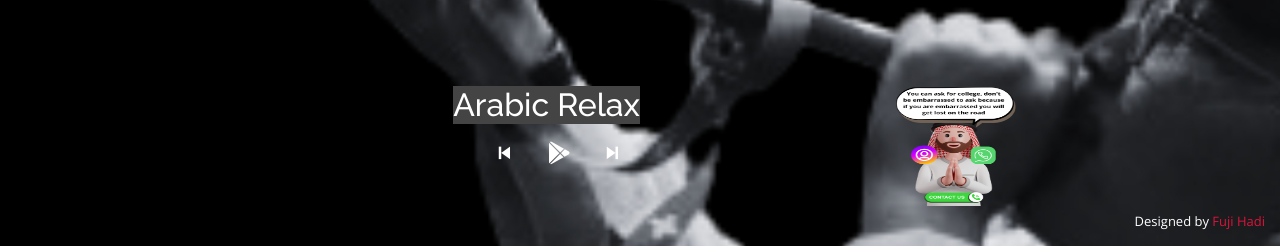
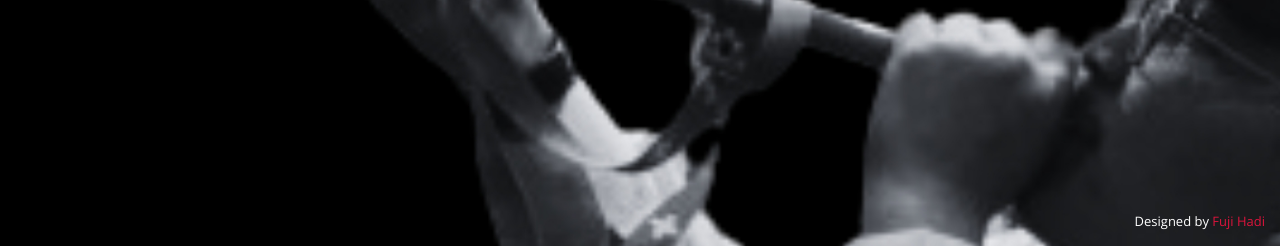
Before and after one commit to DwiDevelopes/portofolio-fuji-hadi-hartanto, a plain HTML site: page index.html in a window 1280 px wide. Shown: the part 554-800 px from the top of the page. Drawn offline with nearby package versions, Linux system fonts and the light colour scheme.

Commit message:
index.html

```diff
--- a/index.html
+++ b/index.html
@@ -39,60 +39,7 @@
   * License: https://bootstrapmade.com/license/
   ======================================================== -->
 </head>
-
 <body>
-  <div class="kontekk">
-<a href="https://wa.me/+62 812-2236-2344?text=I want%20To ask%20in%20for%20help%20me%20plise?"><img src="kontek.png"width="120"height="120"></a>
-  </div>
-    <h2 class="playing"><span class="song-name"></span></h2>
-    <div class="controls">
-      <button class="btn previous"><i class='bx bx-skip-previous'></i></button>
-      <button class="btn play-pause">
-        <i id="bx bx-pause" class="bx bxl-play-store"></i>
-      </button>
-      <button class="btn next"><i class='bx bx-skip-next' ></i></button>
-    </div>
-  <style>
-    .kontekk{
-      position: fixed;
-      top: 80%;
-      z-index: 1000;
-      left: 70%;
-    }
-  </style>
-  <style>
-
-.btn {
-
-  background-color: transparent;
-  color: white;
-  font-size: 30px;
-  border: none;
-  cursor: pointer;
-}
-
-.controls {
-  display: flex;
-       position: fixed;
-      top: 85%;
-      z-index: 2000;
-      right: 50%;
-}
-
-.btn:hover {
-  color: crimson;
-}
-
-.playing {
-  text-align: center;
-    display: flex;
-       position: fixed;
-      top: 80%;
-      z-index: 2000;
-      right: 50%;
-      background:#444;
-}
-  </style>
   <!-- ======= Header ======= -->
   <header id="header">
     <div class="container">
@@ -121,81 +68,8 @@
         <a href="https://www.instagram.com/fuji_h_h?igsh=dXo4bmhwamh0NGl6" class="instagram"><i class="bi bi-instagram"></i></a>
         <a href="https://t.me/@fujihadi1997" class="linkedin"><i class="bi bi-telegram"></i></a>
       </div>
-          <script>
-
-const roy2 = new Audio('arabic.mp3');
-
-const carles2 = new Audio('arabic2.mp3');
-const Fuji2 = new Audio('arabic3.mp3');
-const rara2 = new Audio('arabic4.mp3');
-
-// selecting elements
-const prevBtn = document.querySelector('.previous');
-const playBtn = document.querySelector('.play-pause');
-const nextBtn = document.querySelector('.next');
-const songName = document.querySelector('.song-name');
-const playPauseIcon = document.querySelector('#play-pause-icon');
-
-
-const songs = [
-  { ele: roy2, audioName: 'Arabic Relax' },
-  { ele: carles2, audioName: 'Arabic Battle' },
-    { ele: Fuji2, audioName: 'Arabic Epic' },
-        { ele: rara2, audioName: 'Eygpt Acient' },
-];
-
-for(const song of songs) {
-  song.ele.addEventListener('ended', ()=> {
-    updateSong('.next');
-    playPauseSong();
-  })
-}
-
-let current = 0;
-let currentSong = songs[current].ele;
-songName.textContent = songs[current].audioName;
-
-playBtn.addEventListener('click',()=> {
-  playPauseSong();
-})
-
-nextBtn.addEventListener('click', () => {
-  updateSong('.next');
-  playPauseSong();
-});
-
-prevBtn.addEventListener('click', () => {
-  updateSong('.prev');
-  playPauseSong();
-});
-
-const updateSong = (action)=> {
-  currentSong.pause();
-  currentSong.currentTime = 0;
-
-  if(action === '.next'){
-    current++;
-    if(current > songs.length -1) current = 0;
-  }
-  if(action === '.prev'){
-    current--;
-    if(current < 0) current = songs.length - 1;
-  }
-  currentSong = songs[current].ele;
-  songName.textContent = songs[current].audioName;
-}
-
-const playPauseSong = ()=> {
-  if(currentSong.paused){
-    currentSong.play();
-    playPauseIcon.className = 'bx bx-pause';
-  }
-  else {
-    currentSong.pause();
-    playPauseIcon.className = 'bx bxl-play-store';
-  }
-}
-  </script>
+
+
   </header><!-- End Header -->
 
   <!-- ======= About Section ======= -->
```
